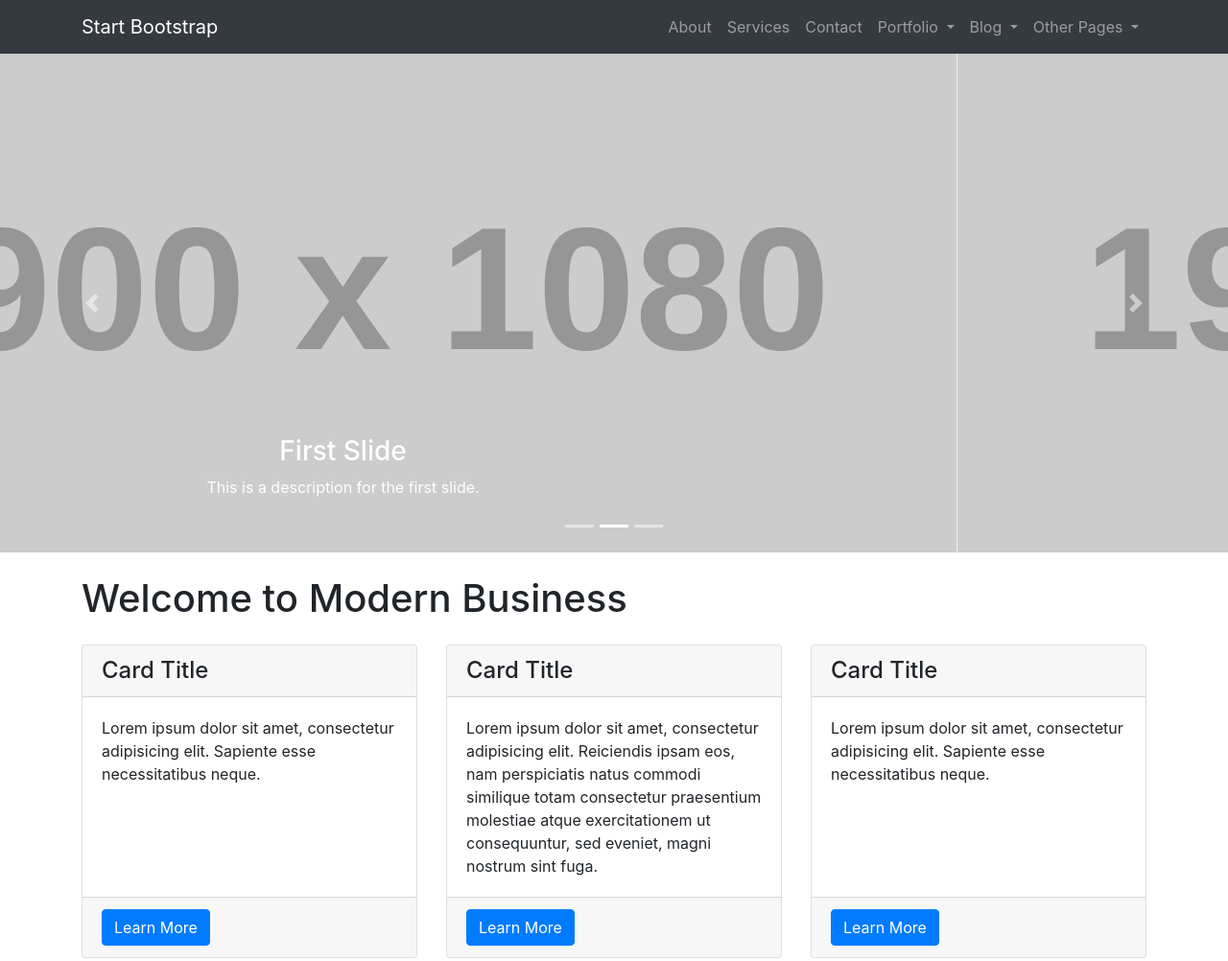
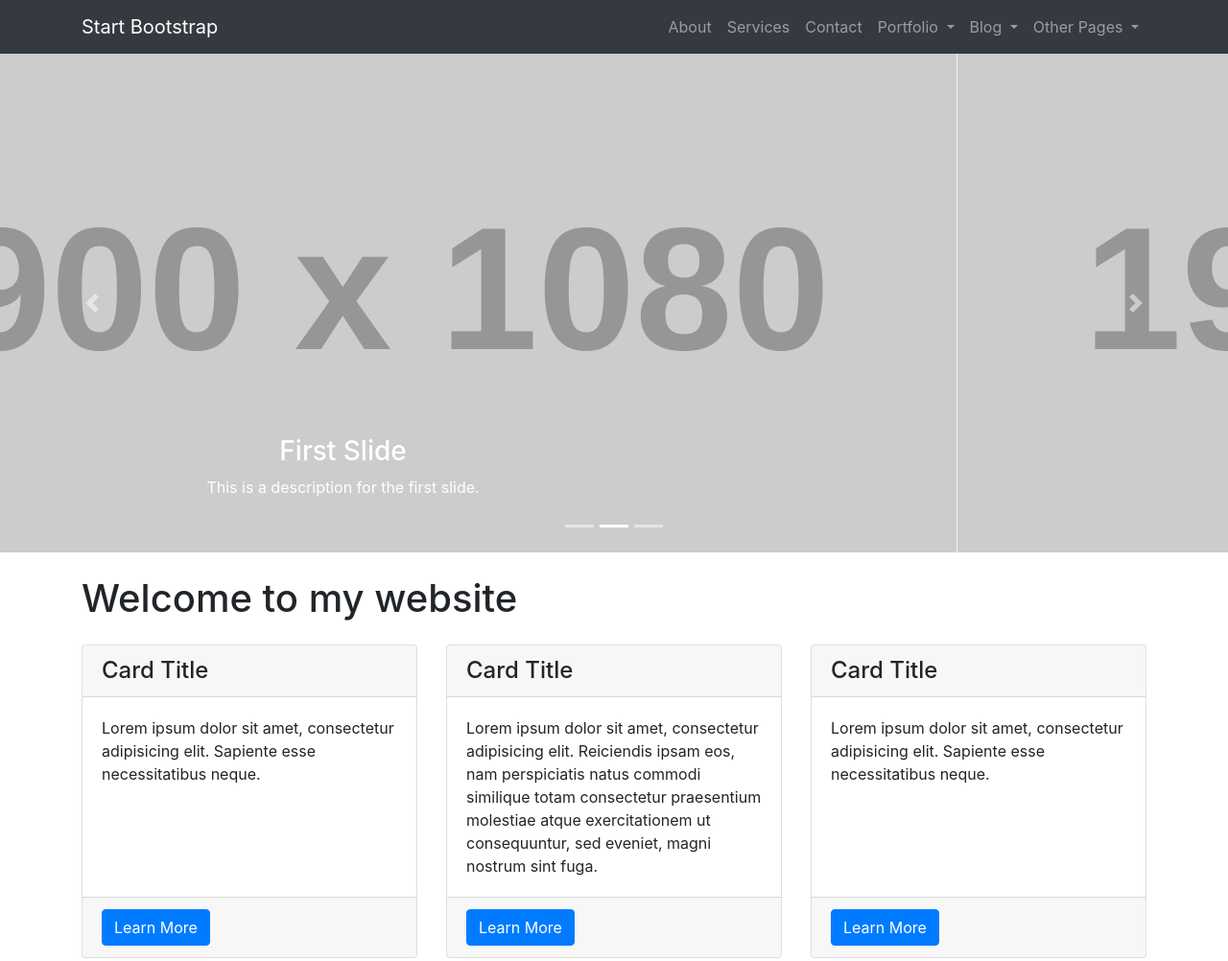
Before and after one commit to jj851136/Demo, a website: page index.html in a window 1280 px wide. Shown: the top 1002 px of the page at 96% size. Drawn offline with Linux system fonts and the light colour scheme; placeholder pictures from the web are drawn by us.

Commit message:
改標題

```diff
--- a/index.html
+++ b/index.html
@@ -121,7 +121,7 @@
     <!-- Page Content -->
     <div class="container">
 
-      <h1 class="my-4">Welcome to Modern Business</h1>
+      <h1 class="my-4">Welcome to my website</h1>
 
       <!-- Marketing Icons Section -->
       <div class="row">
```
